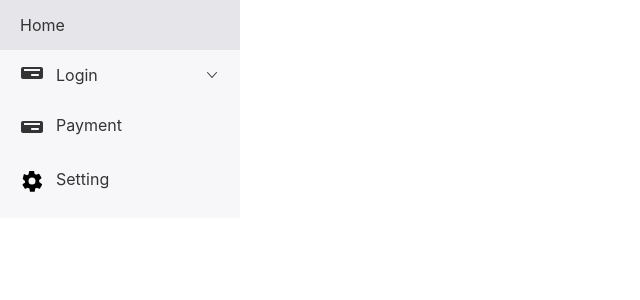
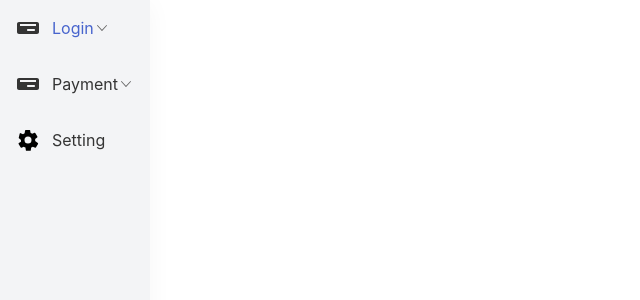
Before and after one commit to BookingEngg/mono-repo, a React (Vite) app in the folder frontend/: page / in a window 1280 px wide. Shown: the top 300 px of the page, without its empty margins (0-640 px from the left). Built offline with nearby package versions, Linux system fonts and the light colour scheme.

Commit message:
wip: side v2

```diff
--- /dev/null
+++ b/frontend/src/atoms/icons/DropDown.tsx
@@ -0,0 +1,47 @@
+import React from "react";
+import { IconProps } from "./types";
+
+type DropdownCaretIconType = IconProps & {
+  rotate: "top" | "bottom" | "left" | "right";
+};
+
+const rotation = {
+  top: `0`,
+  bottom: `180deg`,
+  left: `-90deg`,
+  right: `90deg`,
+};
+
+const DropDown = (props: DropdownCaretIconType): JSX.Element => {
+  return (
+    <svg
+      style={{
+        transition: `all .5s`,
+        verticalAlign: props.align,
+        transform: `rotate(${rotation[props.rotate]})`,
+      }}
+      width={props.width}
+      height={props.height}
+      viewBox="0 0 16 16"
+      fill="none"
+      xmlns="http://www.w3.org/2000/svg"
+    >
+      <path
+        fill={props.fillPath}
+        fillRule="evenodd"
+        clipRule="evenodd"
+        d="M12.865 10.856a.426.426 0 0 1-.643-.005L8.026 6.175l-4.25 4.678a.426.426 0 0 1-.643 0 .536.536 0 0 1 0-.706l4.52-4.976.322.353-.322-.353a.497.497 0 0 1 .752.002l4.464 4.976a.536.536 0 0 1-.004.707z"
+      />
+    </svg>
+  );
+};
+
+DropDown.defaultProps = {
+  width: 16,
+  height: 16,
+  fillPath: "white",
+  align: "middle",
+  rotate: "bottom",
+} as IconProps;
+
+export default DropDown;
--- a/frontend/src/layout/Header/Header.tsx
+++ b/frontend/src/layout/Header/Header.tsx
@@ -17,14 +17,15 @@ const Header = (props: { routes: TRoutes[]; selectedRoute: TRoutes }) => {
 
   const validRoutesForNav: TRoutes[] =
     React.useMemo(() => {
-      const allValidRoutes =
-        validAvailableTabs.children?.filter((route) => !!route.showOnTab) || [];
-      navigate(
-        allValidRoutes.length ? allValidRoutes[0].path : selectedRoute.path
+      return (
+        validAvailableTabs.children?.filter((route) => !!route.showOnTab) || []
       );
+    }, [selectedRoute, validAvailableTabs]) || [];
 
-      return allValidRoutes;
-    }, [selectedRoute, validAvailableTabs]) || [];
+  React.useEffect(() => {
+    console.log("USE>>>>", validRoutesForNav)
+    navigate(validRoutesForNav?.[0]?.path);
+  }, []);
 
   return (
     <Nav appearance="subtle" defaultActiveKey={validRoutesForNav?.[0]?.key}>
--- a/frontend/src/layout/MainLayout.tsx
+++ b/frontend/src/layout/MainLayout.tsx
@@ -1,8 +1,11 @@
 import React from "react";
 import { TRoutes } from "@/typings/common";
 import SideNav from "@/layout/SideNav";
+import SideNavV2 from "@/layout/SideNavV2";
 import Header from "@/layout/Header";
 import { useLocation } from "react-router-dom";
+import { FlexboxGrid } from "rsuite";
+import FlexboxGridItem from "rsuite/esm/FlexboxGrid/FlexboxGridItem";
 
 const flatternRoutes = (routes: TRoutes[]): TRoutes[] => {
   let flatRoutes: TRoutes[] = [];
@@ -39,15 +42,32 @@ const MainLayout = (props: { routes: TRoutes[] }) => {
     const currentRoute = flatternRoutesTree.find((route) => {
       return route.path === location.pathname;
     });
-    // console.log("Current>>>>>>>>>>>", currentRoute);
 
     return currentRoute || flatternRoutesTree[0];
   }, [routes, location]);
 
   return (
     <>
-      <Header routes={routes} selectedRoute={getCurrentRoute} />
-      <SideNav routes={routes} selectedRoute={getCurrentRoute} />
+      <section>
+        <SideNavV2 routes={routes} selectedRoute={getCurrentRoute} />
+        <Header routes={routes} selectedRoute={getCurrentRoute} />
+      </section>
+
+      {/* <FlexboxGrid>
+        <FlexboxGridItem colspan={2}>
+          <SideNavV2 routes={routes} selectedRoute={getCurrentRoute} />
+        </FlexboxGridItem>
+        <FlexboxGridItem colspan={22}>
+          <FlexboxGrid>
+            <FlexboxGridItem colspan={24}>
+              <Header routes={routes} selectedRoute={getCurrentRoute} />
+            </FlexboxGridItem>
+            <FlexboxGridItem>
+              BODY
+            </FlexboxGridItem>
+          </FlexboxGrid>
+        </FlexboxGridItem>
+      </FlexboxGrid> */}
     </>
   );
 };
--- a/frontend/src/layout/SideNav/SideNav.tsx
+++ b/frontend/src/layout/SideNav/SideNav.tsx
@@ -1,7 +1,7 @@
 import React from "react";
 import { TRoutes } from "@/typings/common";
 import { Nav, Sidenav } from "rsuite";
-import { Location, Route, useNavigate } from "react-router-dom";
+import { useNavigate } from "react-router-dom";
 
 export interface SideNavProps {
   routes: TRoutes[];
@@ -44,10 +44,10 @@ const SideNav = (props: SideNavProps) => {
             <Nav.Item
               key="customer_info"
               eventKey={"info"}
-              style={{ paddingLeft: 20 }}
+              style={{ height: 45 }}
               active={false}
             >
-              Home
+              {" "}
             </Nav.Item>
             {validRoutesForNav.map((route) => {
               if (route.children && route.children.filter(child => child.showOnSideNav).length) {
--- /dev/null
+++ b/frontend/src/layout/SideNavV2/SideNav.scss
@@ -0,0 +1,68 @@
+.sidenav-container {
+  background-color: #f3f4f6;
+  box-shadow: 0 4px 24px 0 rgba(0, 0, 0, 0.04);
+  display: inline-block;
+  position: fixed;
+  z-index: 10;
+  left: 0;
+  overflow: auto;
+  height: 100vh;
+
+  > nav {
+
+    .sidenav-item-container {
+      display: flex;
+      flex-direction: column;
+
+      .sidenav-iconholder {
+        padding: 15px;
+
+        &:hover {
+          cursor: pointer;
+          background-color: var(--lowlight-1);
+        }
+      }
+
+      .menuitem-holder {
+        padding: 16px;
+        transition: all .1s;
+
+        &:hover {
+          cursor: pointer;
+          background-color: var(--lowlight-1);
+        }
+      }
+
+      .submenuitem-holder {
+
+        transition: all .5s ease-in;
+        overflow: hidden;
+
+        >a {
+          color: unset;
+          text-decoration: none;
+
+          > div {
+            padding: 12px 12px 12px 10px;
+            margin-left: 56px;
+
+            &:hover {
+              cursor: pointer;
+              color: #4764cd7e;
+            }
+
+          }
+        }
+      }
+
+      .selected-menuitem {
+        color: #4764cd;
+      }
+
+    }
+  }
+}
+
+.sidenav-not-expanded {
+  overflow: hidden;
+}
--- /dev/null
+++ b/frontend/src/layout/SideNavV2/SideNavV2.tsx
@@ -0,0 +1,159 @@
+import React from "react";
+import { TRoutes } from "@/typings/common";
+import { FlexboxGrid, Nav, Sidenav, Text } from "rsuite";
+import { Link, useNavigate } from "react-router-dom";
+import "./SideNav.scss";
+import FlexboxGridItem from "rsuite/esm/FlexboxGrid/FlexboxGridItem";
+import DropDown from "@/atoms/icons/DropDown";
+
+export interface SideNavProps {
+  routes: TRoutes[];
+  selectedRoute: TRoutes;
+}
+
+const SideNavV2 = (props: SideNavProps) => {
+  const { routes, selectedRoute } = props;
+
+  //states
+  const [expanded, setExpanded] = React.useState(true);
+
+  const validRoutesForNav =
+    React.useMemo(() => {
+      return routes.filter((route) => !!route.showOnSideNav);
+    }, [routes]) || [];
+
+  if (!expanded) {
+    return (
+      <div className="sidenav-container sidenav-not-expanded">
+        <nav
+          onMouseEnter={() => {
+            setExpanded(true);
+          }}
+          onMouseLeave={() => {
+            setExpanded(false);
+          }}
+        >
+          <div className="sidenav-item-container">
+            {validRoutesForNav.map((route) => {
+              // ${selectedRoute.key === route.key ? 'selected-menuitem' : ''
+              // this code is work only for routes who does not have any child
+              return (
+                <div className={`sidenav-iconholder ${selectedRoute.key === route.key ? 'selected-menuitem' : ''}`}>
+                  <span>{route.icon}</span>
+                </div>
+              );
+            })}
+          </div>
+        </nav>
+      </div>
+    );
+  }
+
+  return (
+    <div className="sidenav-container">
+      <nav
+        onMouseEnter={() => {
+          setExpanded(true);
+        }}
+        onMouseLeave={() => {
+          setExpanded(false);
+        }}
+      >
+        <ExpandedSideNav
+          routes={validRoutesForNav}
+          selectedRoute={selectedRoute}
+        />
+      </nav>
+    </div>
+  );
+};
+
+const ExpandedSideNav = (props: {
+  routes: TRoutes[];
+  selectedRoute: TRoutes;
+}) => {
+  const { routes, selectedRoute } = props;
+  const navigate = useNavigate();
+
+  const [selectedSubTab, setSelectedSubTab] = React.useState("");
+
+  const selectedTabHandler = (route: TRoutes) => {
+    if (!route.children?.length) {
+      navigate(route.path);
+    } else {
+      if (selectedSubTab === route.key) {
+        setSelectedSubTab("");
+      } else {
+        setSelectedSubTab(route.key);
+      }
+    }
+  };
+
+  return (
+    <div className="sidenav-item-container">
+      {routes.map((route) => {
+        return (
+          <div className="sidenav-item-container">
+            <FlexboxGrid
+              className="menuitem-holder"
+              align="middle"
+              onClick={() => {
+                selectedTabHandler(route);
+              }}
+            >
+              {route.icon}
+              <Text
+                size="lg"
+                className={
+                  selectedRoute.key === route.key ? "selected-menuitem" : ""
+                }
+              >
+                {route.label}
+              </Text>
+              {route.children?.length ? (
+                <DropDown rotate="bottom" fillPath="#686868" />
+              ) : (
+                <></>
+              )}
+            </FlexboxGrid>
+
+            {route.children?.length && selectedSubTab === route.key ? (
+              <div
+                className="submenuitem-holder"
+                style={{ height: route.children.length * 44 }}
+              >
+                {route.children.map((route, index) => {
+                  return (
+                    <Link to={route.path} key={`submenu-item-${index}`}>
+                      <FlexboxGrid
+                        as="div"
+                        justify="space-between"
+                        align="middle"
+                      >
+                        <Text
+                          className={
+                            selectedRoute.key === route.key
+                              ? "selected-menuitem"
+                              : ""
+                          }
+                        >
+                          {route.label}
+                        </Text>
+                      </FlexboxGrid>
+                    </Link>
+                  );
+
+                  return <></>;
+                })}
+              </div>
+            ) : (
+              <></>
+            )}
+          </div>
+        );
+      })}
+    </div>
+  );
+};
+
+export default SideNavV2;
--- /dev/null
+++ b/frontend/src/layout/SideNavV2/index.ts
@@ -0,0 +1,2 @@
+import SideNavV2 from './SideNavV2'
+export default SideNavV2;
--- a/package.json
+++ b/package.json
@@ -14,7 +14,8 @@
   "author": "Tushar Chand Thakur",
   "license": "ISC",
   "devDependencies": {
-    "concurrently": "^8.2.2"
+    "concurrently": "^8.2.2",
+    "sass": "^1.81.0"
   },
   "dependencies": {
     "cookie-parser": "^1.4.7",
```
Also changed, not shown: 1 other file (tests, documents, lock files or other folders).
